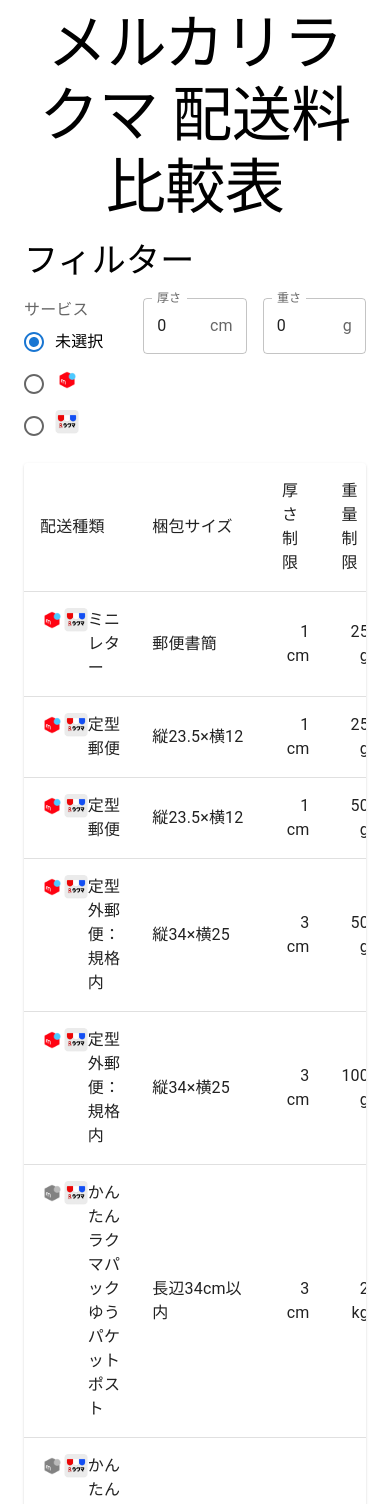
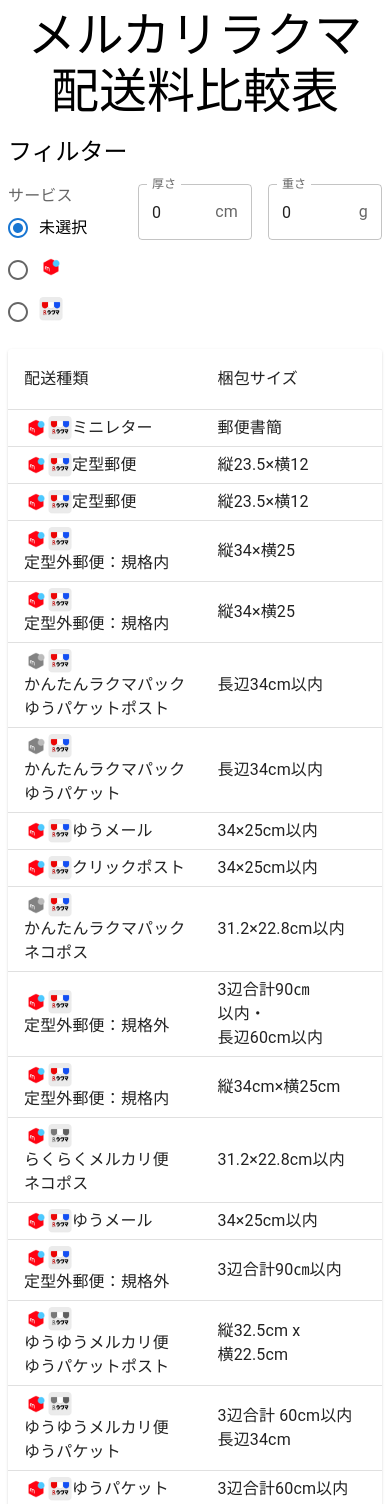
Before and after one commit to yuto-moriizumi/mercari-rakuma-comparator, a Next.js app: page / in a window 390 px wide. Shown: the top 1504 px of the page. Built offline with nearby package versions, Linux system fonts and the light colour scheme.

Commit message:
レスポンシブ対応を強化

```diff
--- a/src/components/ShippingTable.tsx
+++ b/src/components/ShippingTable.tsx
@@ -1,5 +1,17 @@
 import { shippings } from "@/shippings";
-import { TableContainer, Paper, Table, TableHead, TableRow, TableCell, Typography, TableBody, Box } from "@mui/material";
+import {
+  TableContainer,
+  Paper,
+  Table,
+  TableHead,
+  TableRow,
+  TableCell,
+  Typography,
+  TableBody,
+  Box,
+  useMediaQuery,
+  useTheme,
+} from "@mui/material";
 import { MercariIcon } from "./MercariIcon";
 import { RakumaIcon } from "./RakumaIcon";
 import { ServiceOption } from "@/pages";
@@ -9,9 +21,12 @@
   height: number;
   g: number;
 }) {
+  const theme = useTheme();
+  const isWideScreen = useMediaQuery(theme.breakpoints.up("sm"));
+
   return (
-    <TableContainer component={Paper}>
-      <Table>
+    <TableContainer component={Paper} sx={{ overflowX: "scroll" }}>
+      <Table size={isWideScreen ? "medium" : "small"}>
         <TableHead>
           <TableRow>
             <TableCell>
@@ -21,13 +36,17 @@
               <Typography>梱包サイズ</Typography>
             </TableCell>
             <TableCell>
-              <Typography>
-                厚さ <br /> 制限
+              <Typography sx={{ wordBreak: "keep-all" }}>
+                厚さ
+                <wbr />
+                制限
               </Typography>
             </TableCell>
             <TableCell>
-              <Typography>
-                重量 <br /> 制限
+              <Typography sx={{ wordBreak: "keep-all" }}>
+                重量
+                <wbr />
+                制限
               </Typography>
             </TableCell>
             <TableCell>
@@ -62,32 +81,47 @@
               }) => (
                 <TableRow key={id}>
                   <TableCell>
-                    <Box
-                      flexDirection="row"
-                      alignContent="center"
-                      display="flex"
-                    >
+                    <Box alignContent="center" display="flex" flexWrap="wrap">
                       <MercariIcon valid={available.mercari} />
                       <RakumaIcon valid={available.rakuma} />
-                      <Typography>{name}</Typography>
+                      <Typography sx={{ wordBreak: "keep-all" }}>
+                        {name}
+                      </Typography>
                     </Box>
                   </TableCell>
                   <TableCell>
-                    <Typography>{size}</Typography>
-                  </TableCell>
-                  <TableCell>
-                    <Typography textAlign="right">{maxHeight} cm</Typography>
-                  </TableCell>
-                  <TableCell>
-                    <Typography textAlign="right">
-                      {g >= 1000 ? `${g / 1000} kg` : `${g} g`}
+                    <Typography sx={{ wordBreak: "keep-all" }}>
+                      {size}
                     </Typography>
                   </TableCell>
                   <TableCell>
-                    <Typography textAlign="right">{cost} 円</Typography>
+                    <Typography
+                      textAlign="right"
+                      sx={{ wordBreak: "keep-all" }}
+                    >
+                      {maxHeight}cm
+                    </Typography>
                   </TableCell>
                   <TableCell>
-                    <Typography>{isAnonymous ? "匿名" : "記名"}</Typography>
+                    <Typography
+                      textAlign="right"
+                      sx={{ wordBreak: "keep-all" }}
+                    >
+                      {g >= 1000 ? `${g / 1000}kg` : `${g}g`}
+                    </Typography>
+                  </TableCell>
+                  <TableCell>
+                    <Typography
+                      textAlign="right"
+                      sx={{ wordBreak: "keep-all" }}
+                    >
+                      {cost}円
+                    </Typography>
+                  </TableCell>
+                  <TableCell>
+                    <Typography sx={{ wordBreak: "keep-all" }}>
+                      {isAnonymous ? "匿名" : "記名"}
+                    </Typography>
                   </TableCell>
                 </TableRow>
               ),
--- a/src/pages/index.tsx
+++ b/src/pages/index.tsx
@@ -37,12 +37,23 @@
         />
         <link rel="icon" href="/favicon.ico" />
       </Head>
-      <Container maxWidth="xl">
+      <Container maxWidth="xl" sx={{ px: 0 }}>
         <Stack spacing={2}>
-          <Typography variant="h2" textAlign="center">
-            {TITLE}
+          <Typography
+            variant="h3"
+            component="h1"
+            textAlign="center"
+            sx={{
+              wordBreak: "keep-all",
+            }}
+          >
+            メルカリラクマ
+            <wbr />
+            配送料比較表
           </Typography>
-          <Typography variant="h4">フィルター</Typography>
+          <Typography variant="h5" component="h2">
+            フィルター
+          </Typography>
           <Stack direction="row" spacing={2} justifyContent="space-around">
             <FormControl fullWidth>
               <FormLabel>サービス</FormLabel>
--- a/src/shippings.ts
+++ b/src/shippings.ts
@@ -151,7 +151,7 @@
   },
   {
     name: "定型外郵便：規格外",
-    size: "３辺合計90㎝以内・長辺60cm以内",
+    size: "3辺合計90㎝以内・長辺60cm以内",
     maxHeight: 60,
     g: 50,
     cost: 200,
@@ -162,7 +162,7 @@
   },
   {
     name: "定型外郵便：規格内",
-    size: "縦34×横25",
+    size: "縦34cm×横25cm",
     maxHeight: 3,
     g: 150,
     cost: 205,
@@ -184,7 +184,7 @@
   },
   {
     name: "定型外郵便：規格外",
-    size: "３辺合計90㎝以内",
+    size: "3辺合計90㎝以内",
     maxHeight: 60,
     g: 100,
     cost: 220,
@@ -195,7 +195,7 @@
   },
   {
     name: "ゆうパケット",
-    size: "３辺合計60cm以内",
+    size: "3辺合計60cm以内",
     maxHeight: 1,
     g: 1000,
     cost: 250,
@@ -230,7 +230,7 @@
   },
   {
     name: "定型外郵便：規格外",
-    size: "３辺合計90㎝以内",
+    size: "3辺合計90㎝以内",
     maxHeight: 60,
     g: 150,
     cost: 290,
@@ -252,7 +252,7 @@
   },
   {
     name: "ゆうパケット",
-    size: "３辺合計60cm以内",
+    size: "3辺合計60cm以内",
     maxHeight: 2,
     g: 1000,
     cost: 310,
@@ -264,7 +264,7 @@
   },
   {
     name: "定型外郵便：規格外",
-    size: "３辺合計90㎝以内",
+    size: "3辺合計90㎝以内",
     maxHeight: 60,
     g: 250,
     cost: 340,
@@ -286,7 +286,7 @@
   },
   {
     name: "ゆうパケット",
-    size: "３辺合計60cm以内",
+    size: "3辺合計60cm以内",
     maxHeight: 3,
     g: 1000,
     cost: 360,
@@ -393,7 +393,7 @@
   },
   {
     name: "定型外郵便：規格外",
-    size: "３辺合計90㎝以内",
+    size: "3辺合計90㎝以内",
     maxHeight: 60,
     g: 500,
     cost: 500,
```
Also changed, not shown: 1 other file (tests, documents, lock files or other folders).
